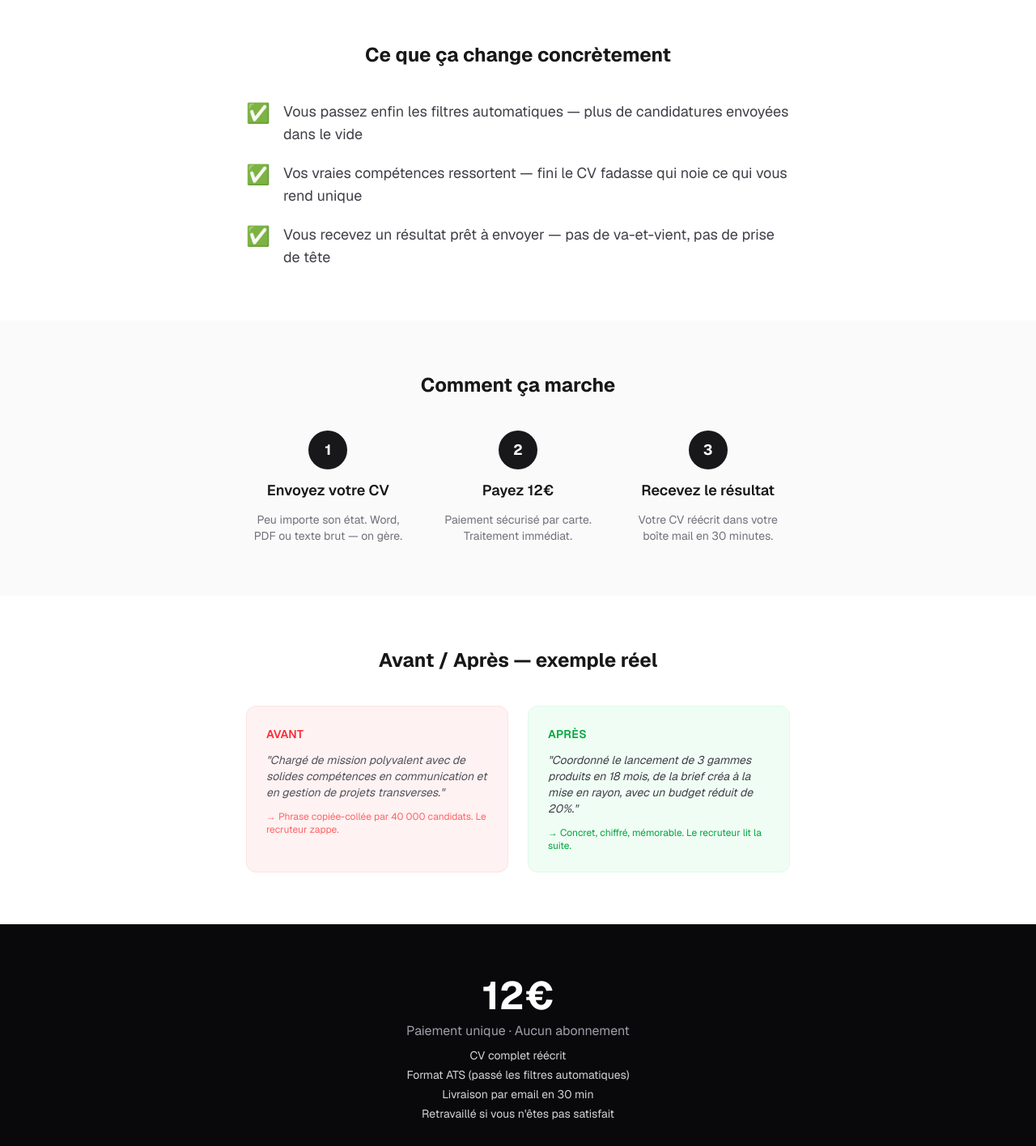
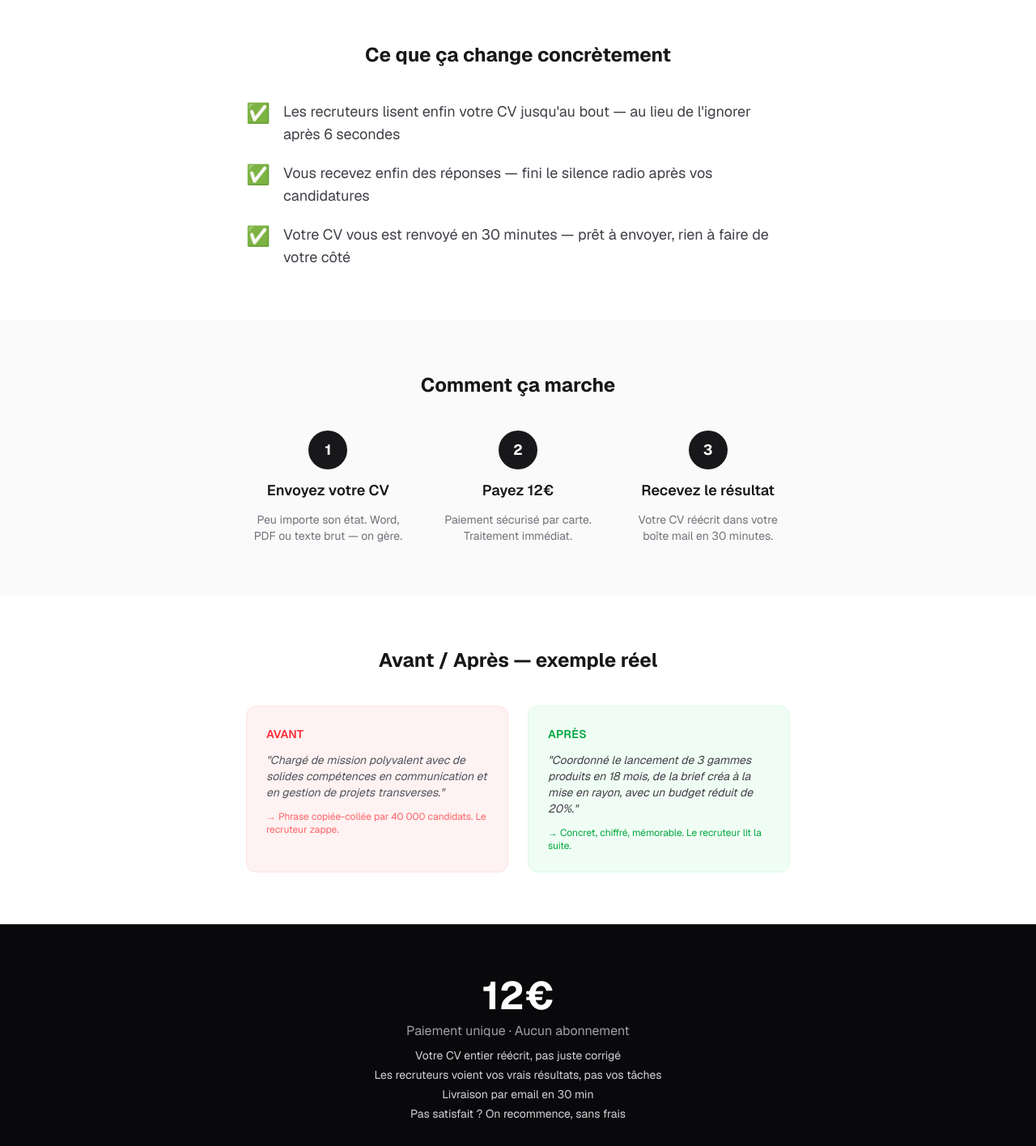
Before and after one commit to leonaaardob/cv-pro, a Next.js app: page / in a window 1280 px wide. Shown: the part 640-2056 px from the top of the page at 81% size. Built offline with nearby package versions, Linux system fonts and the light colour scheme; no server answers.

Commit message:
fix: replace HR jargon with plain benefit-focused copy

```diff
--- a/app/page.tsx
+++ b/app/page.tsx
@@ -36,15 +36,15 @@ export default function Home() {
             {[
               {
                 icon: "✅",
-                text: "Vous passez enfin les filtres automatiques — plus de candidatures envoyées dans le vide",
+                text: "Les recruteurs lisent enfin votre CV jusqu'au bout — au lieu de l'ignorer après 6 secondes",
               },
               {
                 icon: "✅",
-                text: "Vos vraies compétences ressortent — fini le CV fadasse qui noie ce qui vous rend unique",
+                text: "Vous recevez enfin des réponses — fini le silence radio après vos candidatures",
               },
               {
                 icon: "✅",
-                text: "Vous recevez un résultat prêt à envoyer — pas de va-et-vient, pas de prise de tête",
+                text: "Votre CV vous est renvoyé en 30 minutes — prêt à envoyer, rien à faire de votre côté",
               },
             ].map((item, i) => (
               <li key={i} className="flex gap-4 items-start text-lg">
@@ -131,10 +131,10 @@ export default function Home() {
           <div className="text-5xl font-bold mb-2">12€</div>
           <p className="text-zinc-400 mb-2">Paiement unique · Aucun abonnement</p>
           <ul className="text-zinc-300 text-sm space-y-1 mb-8">
-            <li>CV complet réécrit</li>
-            <li>Format ATS (passé les filtres automatiques)</li>
+            <li>Votre CV entier réécrit, pas juste corrigé</li>
+            <li>Les recruteurs voient vos vrais résultats, pas vos tâches</li>
             <li>Livraison par email en 30 min</li>
-            <li>Retravaillé si vous n'êtes pas satisfait</li>
+            <li>Pas satisfait ? On recommence, sans frais</li>
           </ul>
           <CTAButton />
         </div>
```
